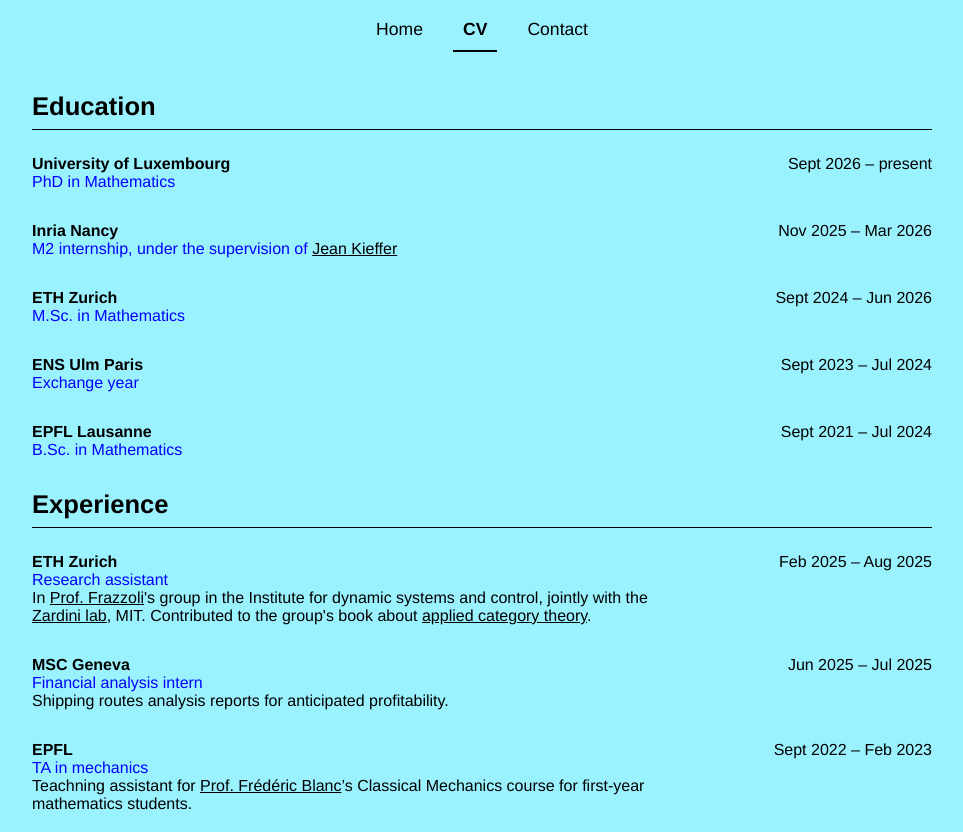
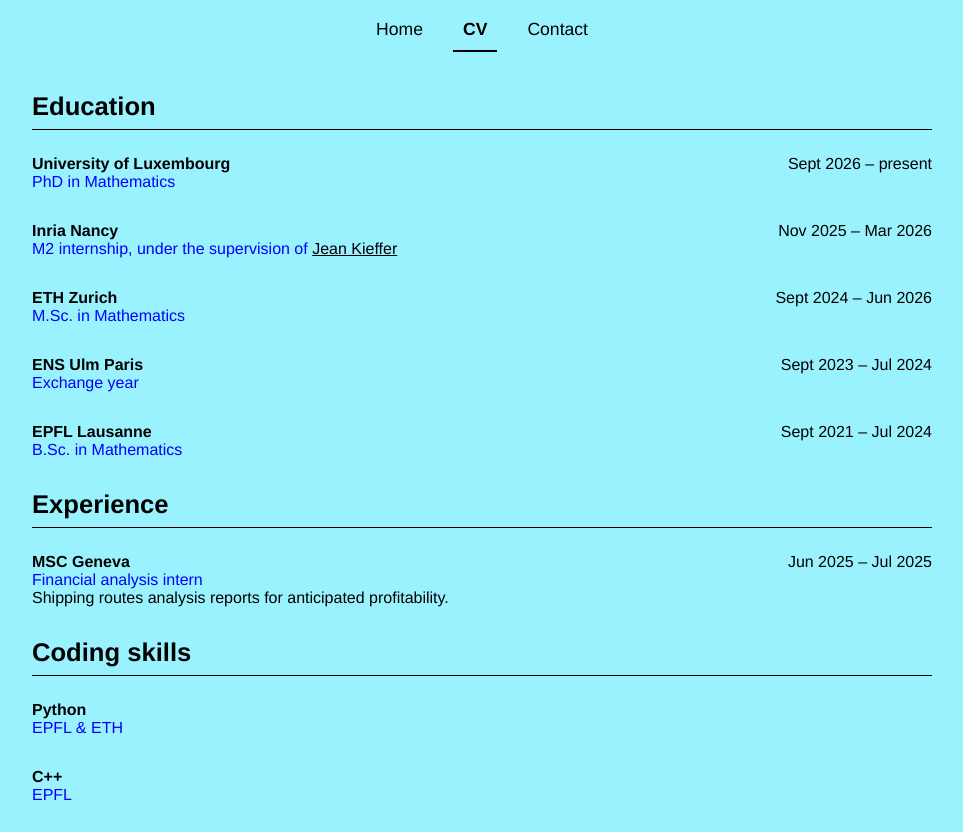
Before and after one commit to IlanEhrlich/ilan.github.io, a plain HTML site: page docs/cv.html in a window 1280 px wide. Shown: the part 102-934 px from the top of the page, without its empty margins (158-1121 px from the left). Drawn offline with Linux system fonts and the light colour scheme.

Commit message:
Update cv.html

```diff
--- a/docs/cv.html
+++ b/docs/cv.html
@@ -72,17 +72,6 @@
     <h2 class="cv-section-title">Experience</h2>
     <hr class="cv-hr">
 
-    <!-- ETH Zurich -->
-    <div class="cv-entry">
-      <div class="cv-left">
-        <strong>ETH Zurich</strong><br>
-        <span class="cv-degree">Research assistant</span><br>
-        In <a href="https://idsc.ethz.ch/research-frazzoli/people/person-detail.MjI0MDM0.TGlzdC8yNjg5LDQ4ODg4MTE2Mw==.html">Prof. Frazzoli</a>'s group in the Institute for dynamic systems and control, jointly with the <a href="https://zardini.mit.edu/">Zardini lab</a>, MIT. Contributed to the group's book about <a href="https://applied-compositional-thinking.engineering/">applied category theory</a>.
-        <div class="cv-spacer"></div>
-      </div>
-      <div class="cv-right">Feb 2025 – Aug 2025</div>
-    </div>
-
     <div class="cv-entry">
       <div class="cv-left">
         <strong>MSC Geneva</strong><br>
@@ -91,17 +80,6 @@
         <div class="cv-spacer"></div>
       </div>
       <div class="cv-right">Jun 2025 – Jul 2025</div>
-    </div>
-
-        <div class="cv-entry">
-      <div class="cv-left">
-        <strong>EPFL</strong><br>
-        <span class="cv-degree">TA in mechanics</span><br>
-        Teachning assistant for <a href="https://people.epfl.ch/fred.blanc?lang=en">Prof. Frédéric Blanc</a>’s Classical Mechanics
-course for first-year mathematics students.
-        <div class="cv-spacer"></div>
-      </div>
-      <div class="cv-right">Sept 2022 – Feb 2023</div>
     </div>
 
         <h2 class="cv-section-title">Coding skills</h2>
```
